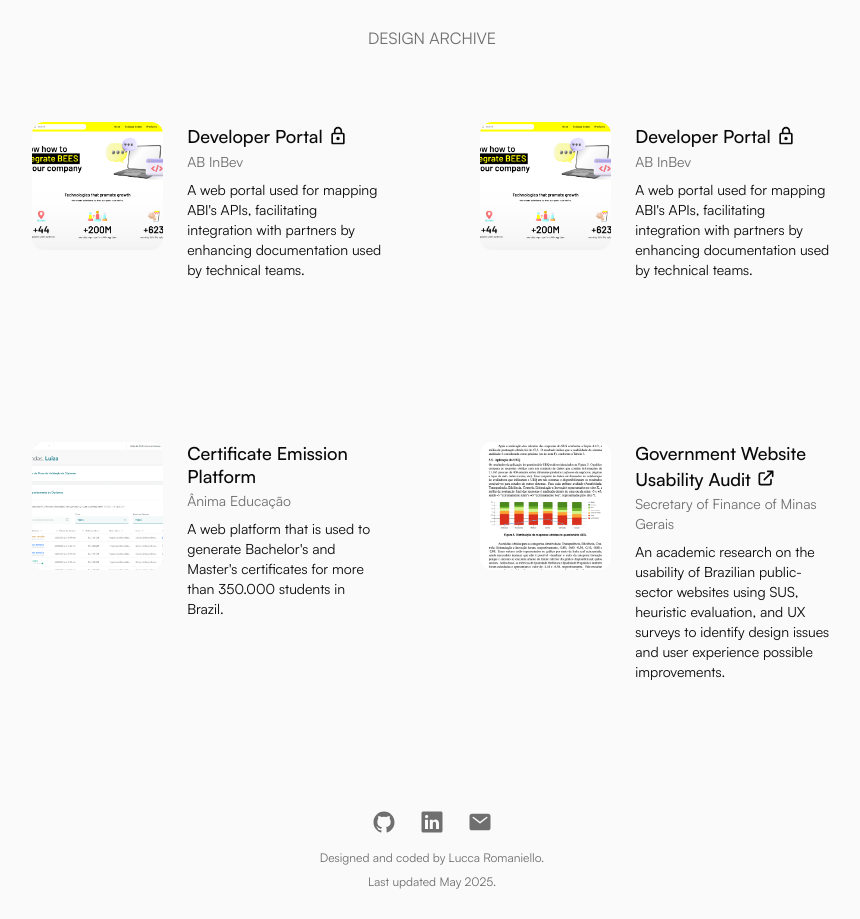
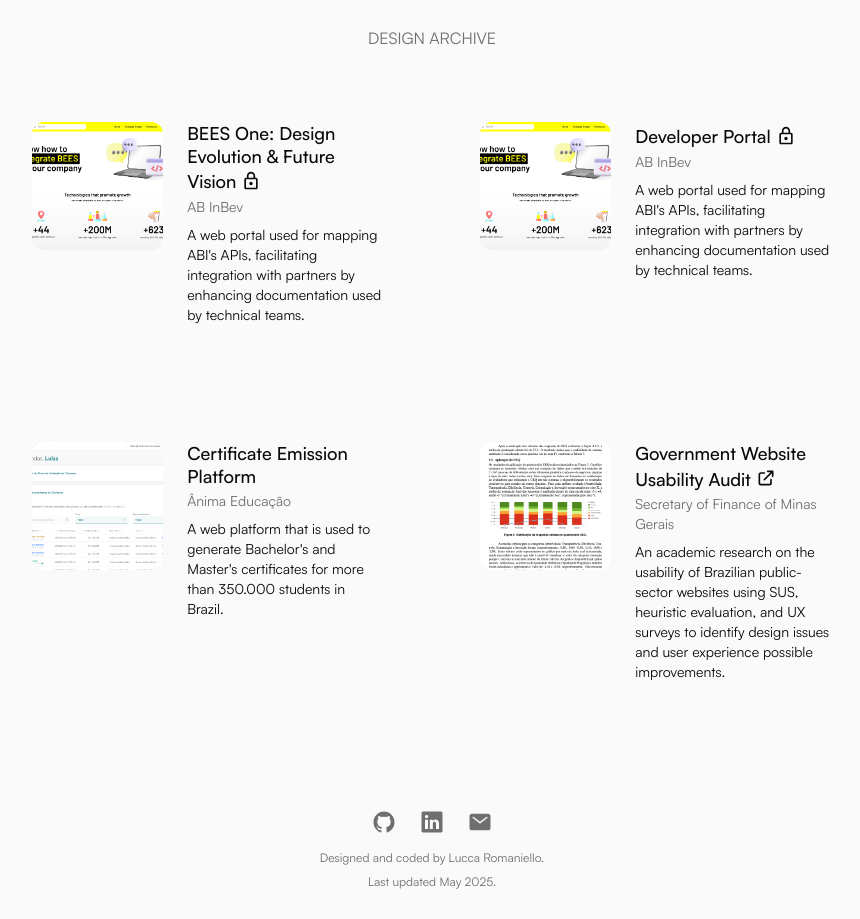
Before and after one commit to luccaromaniello/portfolio, a Next.js app: page / in a window 1280 px wide. Shown: the part 860-1779 px from the top of the page, without its empty margins (208-1068 px from the left). Built offline with nearby package versions, Linux system fonts and the light colour scheme.

Commit message:
Changes link and heading of bees one case

```diff
--- a/src/components/main/DesignArchive/projects.ts
+++ b/src/components/main/DesignArchive/projects.ts
@@ -1,10 +1,10 @@
 const projects = [
   {
-    title: "Developer Portal",
+    title: "BEES One: Design Evolution & Future Vision",
     company: "AB InBev",
     description:
       "A web portal used for mapping ABI's APIs, facilitating integration with partners by enhancing documentation used by technical teams.",
-    link: "/design/abinbev",
+    link: "/design/bees-one",
     image: {
       url: "/images/home/home-devportal.png",
       alt: "An overview of AB InBev's developer initial page, which mainly displays reasons for using the web portal as a marketing strategy.",
```
